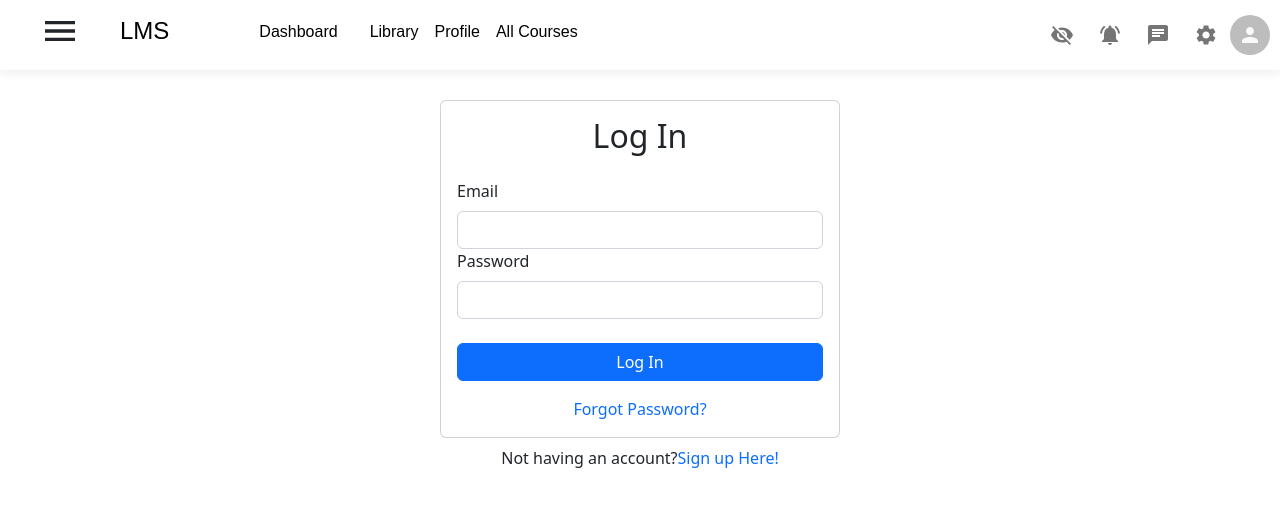
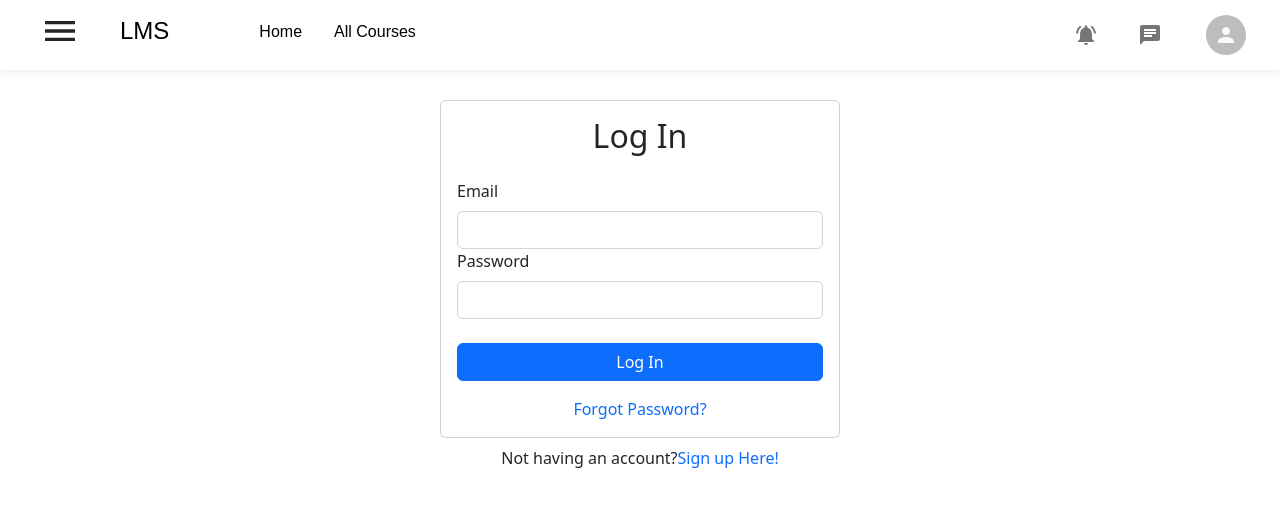
Before and after one commit to FalakNaaz/lms, a React (Create React App) app: page /login in a window 1280 px wide. Shown: the top 506 px of the page. Built offline with nearby package versions, Linux system fonts and the light colour scheme.

Commit message:
Header Changes

```diff
--- a/src/components/Header/Header.js
+++ b/src/components/Header/Header.js
@@ -2,8 +2,6 @@ import React, { useState } from "react";
 import { Link, NavLink } from "react-router-dom";
 import { Avatar, Button, IconButton } from "@material-ui/core";
 import "./Header.css";
-import SettingsIcon from "@material-ui/icons/Settings";
-import VisibilityOffIcon from "@material-ui/icons/VisibilityOff";
 import NotificationsActiveIcon from "@material-ui/icons/NotificationsActive";
 import ChatIcon from "@material-ui/icons/Chat";
 import ClearIcon from "@material-ui/icons/Clear";
@@ -23,13 +21,13 @@ const Header = () => {
     setToggle(false);
   };
 
-  const sidebarHandler = () =>{
+  const sidebarHandler = () => {
     dispatch(SidebarAction());
   }
   return (
     <div className="header">
       <div >
-          <MenuIcon onClick={sidebarHandler} style={{ fontSize: 40 ,margin: "0px 40px 8px 30px"}}/>
+        <MenuIcon onClick={sidebarHandler} style={{ fontSize: 40, margin: "0px 40px 8px 30px" }} />
       </div>
       <div className="left__header">
         <Link to="/">
@@ -37,9 +35,8 @@ const Header = () => {
         </Link>
       </div>
       <div
-        className={`middle__header ${
-          toggle ? `show__sidebar__nav` : `sidebar__nav`
-        }`}
+        className={`middle__header ${toggle ? `show__sidebar__nav` : `sidebar__nav`
+          }`}
       >
         {user && (
           <ul>
@@ -82,24 +79,14 @@ const Header = () => {
               <>
                 <li>
                   <NavLink onClick={toggleClose} to="/">
-                    Dashboard
+                    Home
                   </NavLink>
                 </li>
                 <li>
                 </li>
-                <li>
-                  <NavLink onClick={toggleClose} to="/">
-                    Library
-                  </NavLink>
-                </li>{" "}
               </>
             )}
 
-            <li>
-              <Link onClick={toggleClose} to="/">
-                Profile
-              </Link>
-            </li>
             <li>
               <NavLink onClick={toggleClose} to="/allcourses">
                 All Courses
@@ -120,19 +107,13 @@ const Header = () => {
       </div>
       {user ? (
         <div className="right__header">
-          <IconButton>
-            <VisibilityOffIcon />
-          </IconButton>
-          <IconButton>
+          <IconButton className="mx-2 ">
             <NotificationsActiveIcon />
           </IconButton>
-          <IconButton>
+          <IconButton className="mx-2">
             <ChatIcon />
           </IconButton>
-          <IconButton>
-            <SettingsIcon />
-          </IconButton>
-          <Link to="/profile">
+          <Link className="mx-4" to="/profile">
             <Avatar>
               {localStorage.getItem("currUser")?.charAt(0).toUpperCase() ?? (
                 <PersonIcon />
--- a/src/pages/Dashboard/Dashboard.js
+++ b/src/pages/Dashboard/Dashboard.js
@@ -1,4 +1,4 @@
-import React, { useState, useEffect } from "react";
+import React, { useEffect } from "react";
 import Sidebar from "../../components/Sidebar/SidebarComponent";
 import DashboardIcon from "@material-ui/icons/Dashboard";
 import PersonIcon from "@material-ui/icons/Person";
@@ -16,7 +16,6 @@ import { Link } from "react-router-dom";
 import "./Dashboard.css";
 import Carousel from "react-material-ui-carousel";
 function Dashboard() {
-  const [pageValue, setPageValue] = useState(5);
   const dispatch = useDispatch();
   const navigate = useNavigate();
   const courses = useSelector((state) => state.courses.courses);
@@ -103,7 +102,7 @@ function Dashboard() {
           <Divider />
           <div style={{ display: 'flex', justifyContent:'space-between' }}>
             {courses.length > 0 &&
-              courses.slice(0, pageValue).map((val) => {
+              courses.slice(0, 5).map((val) => {
                 return (
                   <div className="course__Card" key={val.id}>
                     <Link to={`/course`} className="container">
--- a/src/redux/reducers/SidebarReducer.js
+++ b/src/redux/reducers/SidebarReducer.js
@@ -1,5 +1,5 @@
 import { ActionTypes } from "../constants/action-types";
-const initialState4 = true;
+const initialState4 = false;
 
 const SidebarReducer = (state = initialState4, action) =>{
     switch (action.type) {
```
